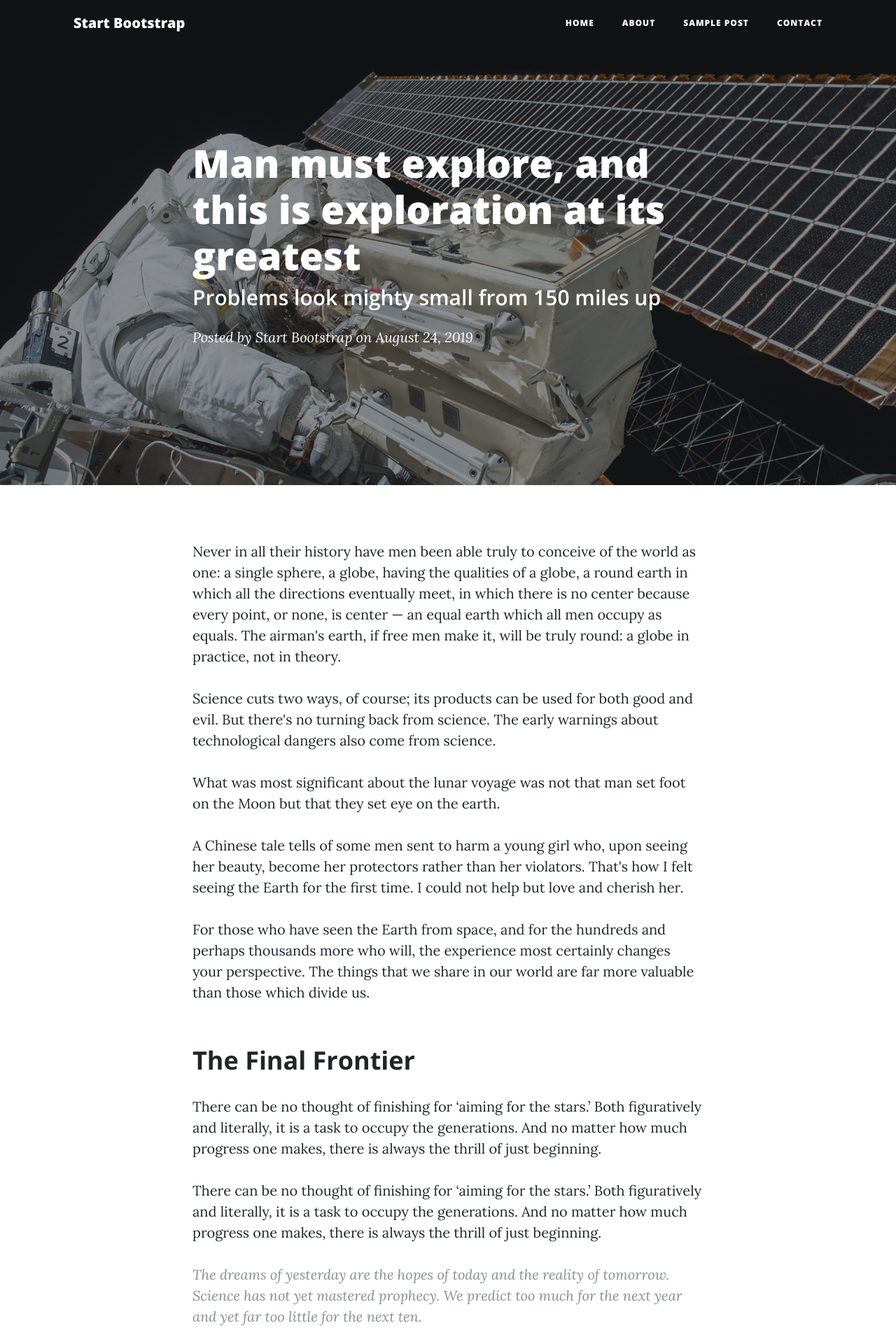
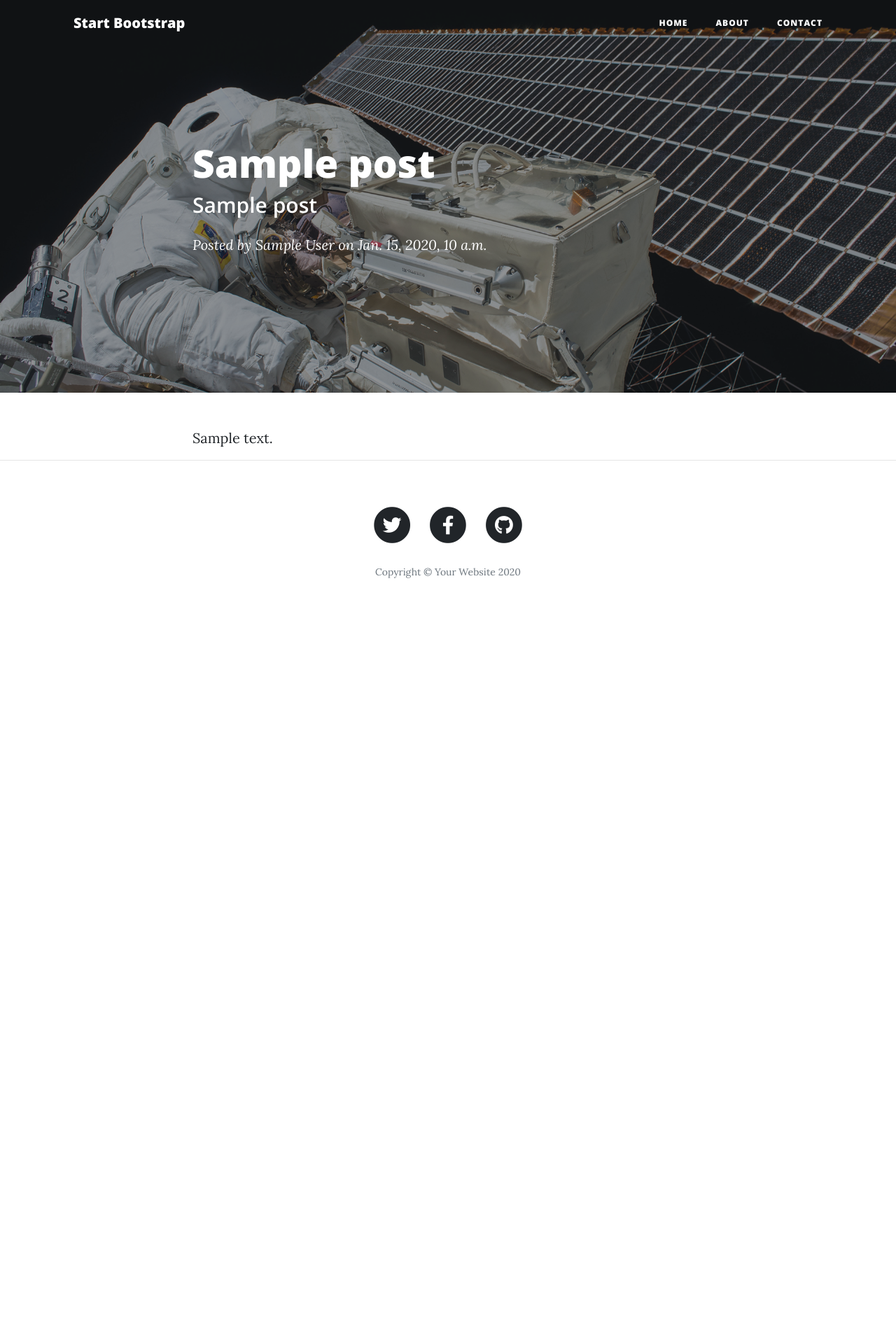
Before and after one commit to klcysn/django_blog, a Django app: template src/templates/post.html in a window 1280 px wide. Shown: the top 1920 px of the page at 70% size. After the commit the page ends 826 px from the top, so only its background shows below. Run offline with Django 3.2, Linux system fonts and the light colour scheme; the template is opened without the code that fills it: most values are stand-ins (such as "Sample title", 1, 10 or a date in 2020); some libraries are stand-ins or nearby versions.

Commit message:
Add detail post page

```diff
--- a/src/blog/urls.py
+++ b/src/blog/urls.py
@@ -1,9 +1,9 @@
 from django.urls import path
-from .views import HomePage, AboutPage, ContactPage, PostPage
+from .views import HomePage, AboutPage, ContactPage, PostDetail
 
 urlpatterns = [
     path('', HomePage, name = "home"),
     path('about/', AboutPage, name = "about"),
     path('contact/', ContactPage, name = "contact"),
-    path('post/', PostPage, name = "post"),
+    path('<int:id>/post/', PostDetail, name = "post"),
 ]
--- a/src/templates/base.html
+++ b/src/templates/base.html
@@ -41,9 +41,6 @@
           </li>
           <li class="nav-item">
             <a class="nav-link" href="{% url 'about' %}">About</a>
-          </li>
-          <li class="nav-item">
-            <a class="nav-link" href="{% url 'post' %}">Sample Post</a>
           </li>
           <li class="nav-item">
             <a class="nav-link" href="{% url 'contact' %}">Contact</a>
--- a/src/templates/index.html
+++ b/src/templates/index.html
@@ -25,7 +25,7 @@
     <div class="col-lg-8 col-md-10 mx-auto">
       {% for post in posts %}
       <div class="post-preview">
-        <a href="post.html">
+        <a href="{% url 'post' post.id %}">
           <h2 class="post-title">
             {{post.title}}
           </h2>
@@ -35,7 +35,7 @@
         </a>
         <p class="post-meta">Posted by
           <a href="#">{{post.author | title}}</a>
-          {{post.date}}</p>
+          {{post.date | date:"F d, Y" }}</p>
       </div>
       <hr>
       {% endfor %}
--- a/src/templates/post.html
+++ b/src/templates/post.html
@@ -11,11 +11,11 @@
     <div class="row">
       <div class="col-lg-8 col-md-10 mx-auto">
         <div class="post-heading">
-          <h1>Man must explore, and this is exploration at its greatest</h1>
-          <h2 class="subheading">Problems look mighty small from 150 miles up</h2>
+          <h1>{{post.title}}</h1>
+          <h2 class="subheading">{{post.subtitle}}</h2>
           <span class="meta">Posted by
-            <a href="#">Start Bootstrap</a>
-            on August 24, 2019</span>
+            <a href="#">{{post.author}}</a>
+            on {{post.date}}</span>
         </div>
       </div>
     </div>
@@ -27,42 +27,7 @@
   <div class="container">
     <div class="row">
       <div class="col-lg-8 col-md-10 mx-auto">
-        <p>Never in all their history have men been able truly to conceive of the world as one: a single sphere, a globe, having the qualities of a globe, a round earth in which all the directions eventually meet, in which there is no center because every point, or none, is center — an equal earth which all men occupy as equals. The airman's earth, if free men make it, will be truly round: a globe in practice, not in theory.</p>
-
-        <p>Science cuts two ways, of course; its products can be used for both good and evil. But there's no turning back from science. The early warnings about technological dangers also come from science.</p>
-
-        <p>What was most significant about the lunar voyage was not that man set foot on the Moon but that they set eye on the earth.</p>
-
-        <p>A Chinese tale tells of some men sent to harm a young girl who, upon seeing her beauty, become her protectors rather than her violators. That's how I felt seeing the Earth for the first time. I could not help but love and cherish her.</p>
-
-        <p>For those who have seen the Earth from space, and for the hundreds and perhaps thousands more who will, the experience most certainly changes your perspective. The things that we share in our world are far more valuable than those which divide us.</p>
-
-        <h2 class="section-heading">The Final Frontier</h2>
-
-        <p>There can be no thought of finishing for ‘aiming for the stars.’ Both figuratively and literally, it is a task to occupy the generations. And no matter how much progress one makes, there is always the thrill of just beginning.</p>
-
-        <p>There can be no thought of finishing for ‘aiming for the stars.’ Both figuratively and literally, it is a task to occupy the generations. And no matter how much progress one makes, there is always the thrill of just beginning.</p>
-
-        <blockquote class="blockquote">The dreams of yesterday are the hopes of today and the reality of tomorrow. Science has not yet mastered prophecy. We predict too much for the next year and yet far too little for the next ten.</blockquote>
-
-        <p>Spaceflights cannot be stopped. This is not the work of any one man or even a group of men. It is a historical process which mankind is carrying out in accordance with the natural laws of human development.</p>
-
-        <h2 class="section-heading">Reaching for the Stars</h2>
-
-        <p>As we got further and further away, it [the Earth] diminished in size. Finally it shrank to the size of a marble, the most beautiful you can imagine. That beautiful, warm, living object looked so fragile, so delicate, that if you touched it with a finger it would crumble and fall apart. Seeing this has to change a man.</p>
-
-        <a href="#">
-          <img class="img-fluid" src="{% static 'img/post-sample-image.jpg' %}" alt="">
-        </a>
-        <span class="caption text-muted">To go places and do things that have never been done before – that’s what living is all about.</span>
-
-        <p>Space, the final frontier. These are the voyages of the Starship Enterprise. Its five-year mission: to explore strange new worlds, to seek out new life and new civilizations, to boldly go where no man has gone before.</p>
-
-        <p>As I stand out here in the wonders of the unknown at Hadley, I sort of realize there’s a fundamental truth to our nature, Man must explore, and this is exploration at its greatest.</p>
-
-        <p>Placeholder text by
-          <a href="http://spaceipsum.com/">Space Ipsum</a>. Photographs by
-          <a href="https://www.flickr.com/photos/nasacommons/">NASA on The Commons</a>.</p>
+        {{ post.content }}
       </div>
     </div>
   </div>
```
Also changed, not shown: src/blog/views.py (+10 -5 lines).
